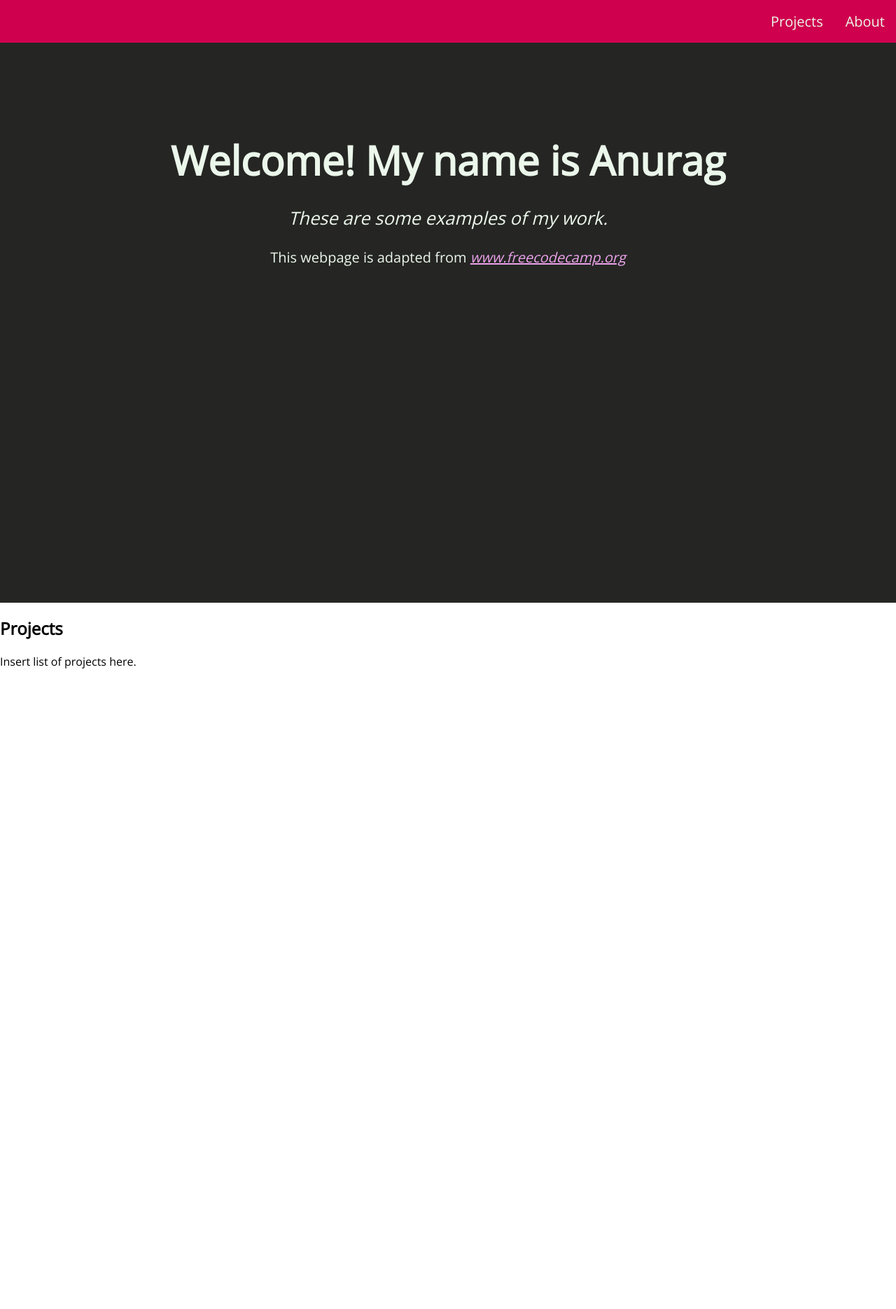
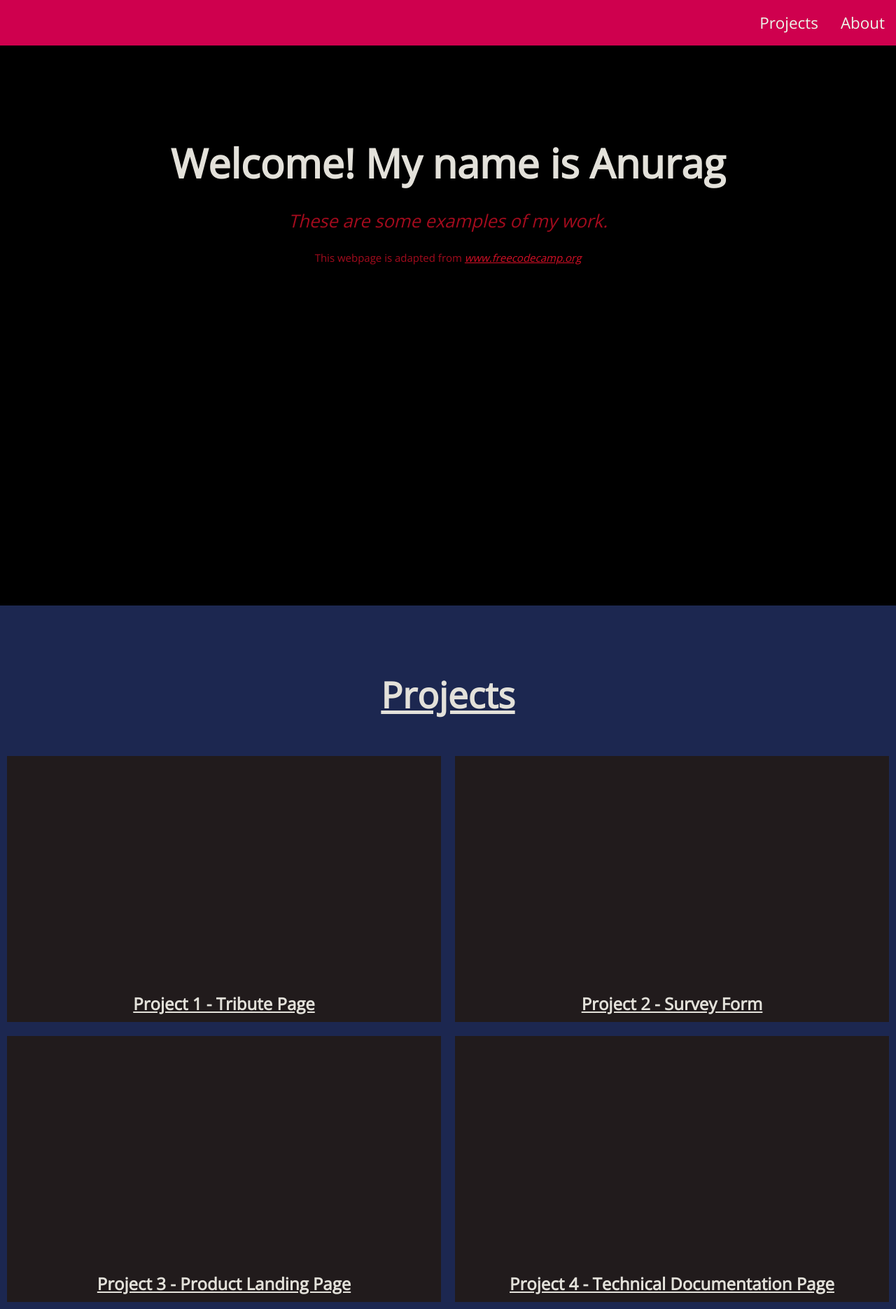
Before and after one commit to anuragpurkayastha/anuragpurkayastha.github.io, a PHP site: page / in a window 1280 px wide. Shown: the whole page at 70% size. Before the commit the page ends 955 px from the top, so only its background shows below. Run offline with PHP 8.4, Linux system fonts and the light colour scheme.

Commit message:
Added project tiles and project section. Fixed navigation bar.

```diff
--- a/css/style.css
+++ b/css/style.css
@@ -8,11 +8,16 @@
 }
 
 body {
-  display: flex;
-  flex-flow: column;
+  display: grid;
+  grid-template-columns: 1fr 1fr 1fr;
+  grid-template-rows: auto auto auto;
+  grid-template-areas:
+  'navigation navigation navigation'
+  ' welcomesection welcomesection welcomesection'
+  'projects projects projects';
+  margin: 0;
   font-family: 'Open Sans';
-  margin: 0;
-  height: 100%;
+  font-size: 100%;
 }
 
 /*================================================*/
@@ -21,8 +26,8 @@ body {
 #navBar {
   position: sticky;
   top: 0;
-  overflow: hidden;
-  background-color: #CF004E;;
+  grid-area: navigation;
+  background-color: #CF004E;
 }
 
 #navBar ul {
@@ -33,7 +38,7 @@ body {
 /*		Navigation links	*/
 .navBarItem {
   float: right;
-  font-size: 20px;
+  font-size: 1.4em;
 }
 
 .navBarItem a {
@@ -45,31 +50,78 @@ body {
 }
 
 .navBarItem a:hover {
-	background-color: #248CFF;
+	background-color: #1F00B0;
+  font-weight: 900;
 }
 
 /*================================================*/
 /*	Welcome section*/
 /*================================================*/
 #welcome-section {
+  grid-area: welcomesection;
+  text-align: center;
+  background-color: black;
+  padding: 10%;
   height: 100vh;
-  text-align: center;
-  color: #ECF7EB;
-  background-color: #252624;
-  padding: 10%;
 }
 
 #welcome-section h1 {
   margin: 0;
   font-size: 4.5vw;
+  color: #E3E1DA;
 }
 
 #welcome-section p {
   font-size: 2vw;
+  color: #A30B1D;
+}
+
+#welcome-section a {
+  color: #D60F26;
+  font-style: italic;
 }
 /*================================================*/
 /*	Projects section*/
 /*================================================*/
-#projects-section {
-	height: 100vh;
+#projects {
+  grid-area: projects;
+  display: grid;
+  grid-template-rows: 1fr repeat(2 , 400px);
+  grid-template-columns: repeat(2 , 1fr);
+  grid-template-areas:
+    'projectsHeader projectsHeader'
+    'projectTile1 projectTile2'
+    'projectTile3 projectTile4';
+  background-color: #1C2750;
 }
+
+  /* PROJECTS HEADER */
+#projects h2 {
+  grid-area: projectsHeader;
+  font-size: 4vw;
+  text-align: center;
+  text-decoration: underline;
+  color: #E3E1DA;
+  padding-top: 50px;
+}
+
+  /* Project Tiles */
+.project-tile {
+  display: flex;
+  flex-flow: column;
+  flex-wrap: wrap;
+  justify-content: flex-end;
+  align-items: center;
+  background: #211B1C;
+  color: #E3E1DA;
+  font-size: 1.5em;
+  text-decoration: underline;
+  font-weight: 800;
+  margin:10px;
+}
+
+.project-tile a {
+  text-decoration: none;
+  color: #E3E1DA;
+  margin-bottom: 10px;
+}
--- a/index.html
+++ b/index.html
@@ -9,24 +9,46 @@
   </head>
   <body>
     <!--Navigation Bar-->
-	<div id="navBar">
-		<ul>
-		  <li class="navBarItem"><a href="#welcome-section">About</a></li>
-		  <li class="navBarItem"><a href="#projects-section">Projects</a></li>
-		</ul>
-	</div>
+  	<div id="navBar">
+  		<ul>
+  		  <li class="navBarItem"><a href="#welcome-section">About</a></li>
+  		  <li class="navBarItem"><a href="#projects">Projects</a></li>
+  		</ul>
+  	</div>
 
     <!-- WELCOME SECTION -->
     <div id="welcome-section">
       <h1>Welcome! My name is Anurag</h1>
       <p style="font-style: italic;">These are some examples of my work.</p>
-      <p style="font-size: 20px;">This webpage is adapted from <a href="https://codepen.io/freeCodeCamp/full/zNBOYG" style="color: #ECA3EB; font-style: italic;">www.freecodecamp.org</a></p>
+      <p style="font-size: 15px;">This webpage is adapted from <a href="https://codepen.io/freeCodeCamp/full/zNBOYG">www.freecodecamp.org</a></p>
     </div>
 
-    <!-- PROJECTS SECTION -->
-    <div id="projects-section">
+    <!--PROJECTS SECTION -->
+    <div id="projects">
       <h2>Projects</h2>
-      <p>Insert list of projects here.</p>
+
+      <!-- PROJECT TILES -->
+
+        <!--Project 1 - Tribute Page -->
+      <div class="project-tile">
+        <a href="#">Project 1 - Tribute Page</a>
+      </div>
+
+      <!--Project 2 - Survey Form -->
+    <div class="project-tile">
+      <a href="#">Project 2 - Survey Form</a>
+    </div>
+
+      <!--Project 3 - Product Landing Page -->
+    <div class="project-tile">
+      <a href="#">Project 3 - Product Landing Page</a>
+    </div>
+
+      <!--Project 4 - Technical Documentation Page -->
+    <div class="project-tile">
+      <a href="#">Project 4 - Technical Documentation Page</a>
+    </div>
+
     </div>
   </body>
 </html>
```
